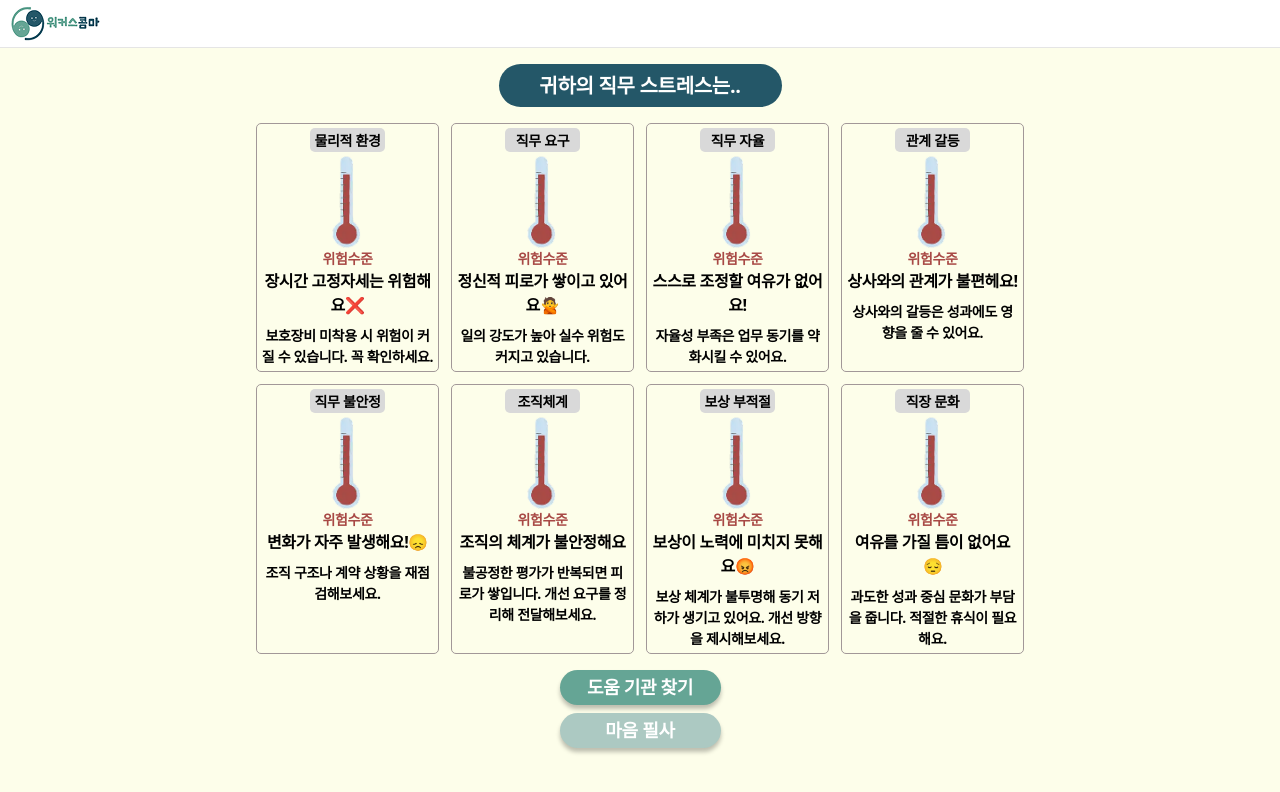
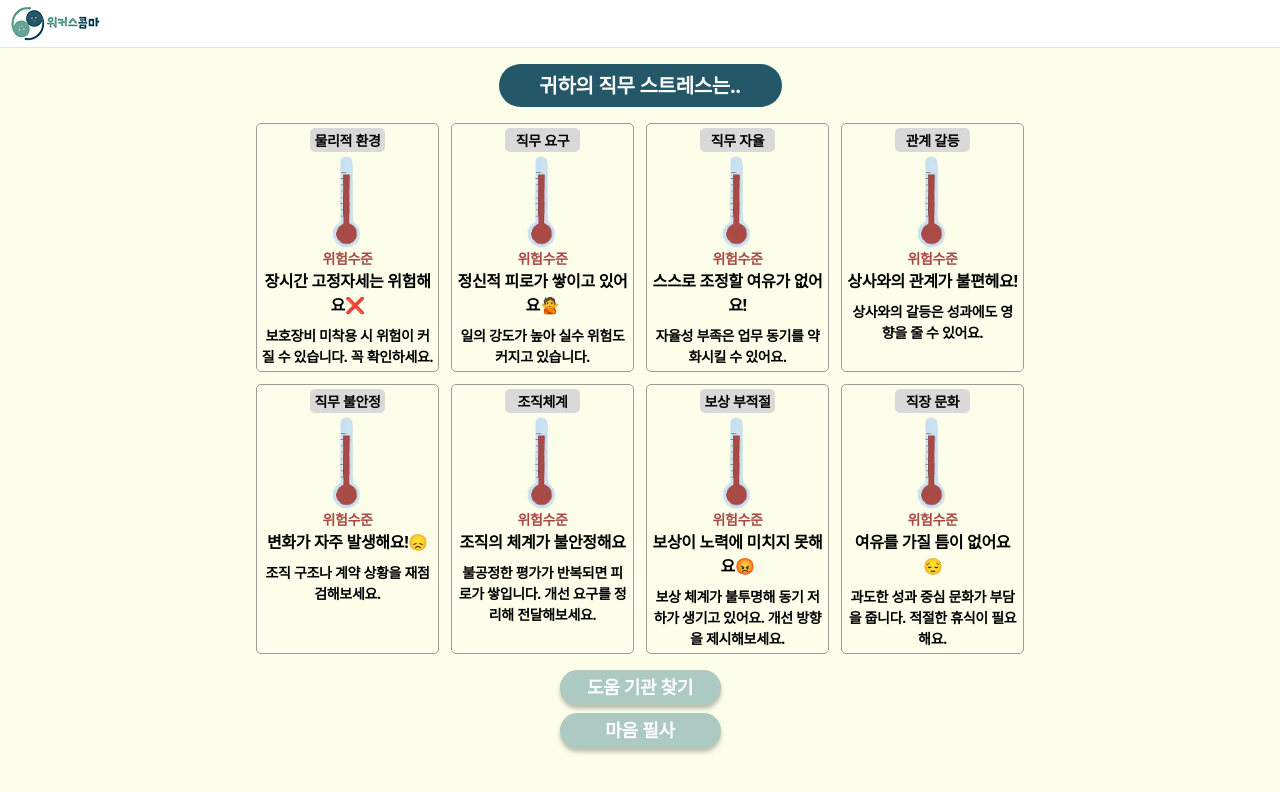
Before and after one commit to WorkersComma/workerscomma.github.io, a React (Vite) app: page /self-diagnosis/stress/result in a window 1280 px wide. Shown: the top 792 px of the page. Built offline with nearby package versions, Linux system fonts and the light colour scheme; a web font is replaced by a local one.

Commit message:
ui: 도움 기관 찾기 링크 배경색 변경

```diff
--- a/src/features/self-diagnosis/stress/StressResultPage.tsx
+++ b/src/features/self-diagnosis/stress/StressResultPage.tsx
@@ -415,7 +415,7 @@ export const StressResultPage: FC = () => {
 
       <div className="mt-4 flex flex-col gap-2">
         <Link
-          className="w-[161px] h-[35px] flex justify-center items-center font-bold text-[1.125rem] text-white bg-[#65A595] rounded-[40px] shadow-[0px_4px_4px_rgb(0_0_0/0.25)]"
+          className="w-[161px] h-[35px] flex justify-center items-center font-bold text-[1.125rem] text-white bg-[#ACC9C2] hover:bg-[#65A595] active:bg-[#65A595] rounded-[40px] shadow-[0px_4px_4px_rgb(0_0_0/0.25)]"
           to="/help"
         >
           도움 기관 찾기
```
